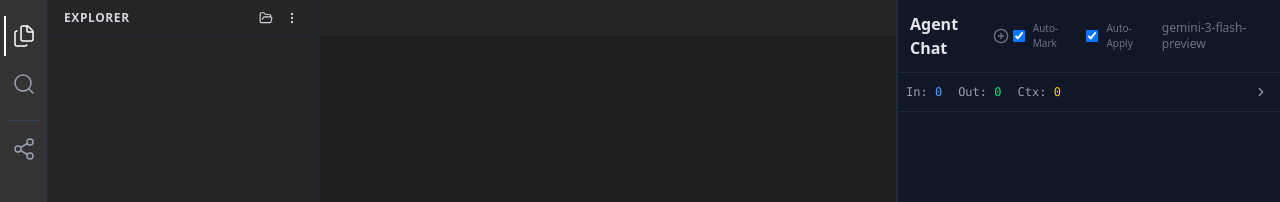
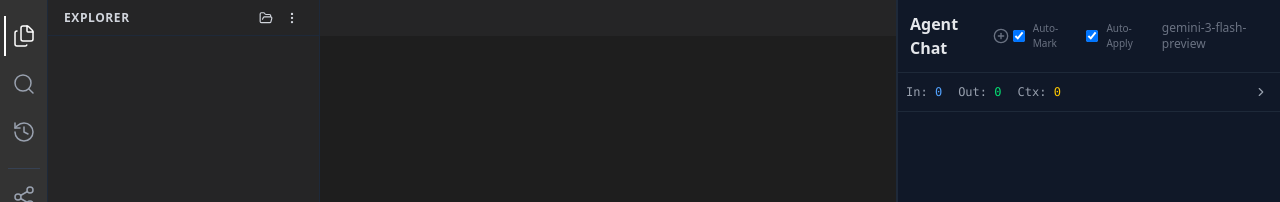
Before and after one commit to Anonymousinterpares/VSC_OMEGA, a React (Vite) app: page / in a window 1280 px wide. Shown: the top 202 px of the page. Built offline with nearby package versions, Linux system fonts and the light colour scheme.

Commit message:
implemented task history

```diff
--- a/src/renderer/components/Chat/ChatWindow.tsx
+++ b/src/renderer/components/Chat/ChatWindow.tsx
@@ -9,6 +9,7 @@ import { TaskVerification } from './TaskVerification';
 import { MissionStatus } from './MissionStatus';
 import { useTaskStore } from '../../store/useTaskStore';
 import { useExecutionStore } from '../../store/useExecutionStore';
+import { useHistoryStore, SavedTask } from '../../store/useHistoryStore';
 
 interface ITokenStats {
     totalInput: number;
@@ -289,9 +290,11 @@ export const ChatWindow: React.FC = () => {
   const [currentAgent, setCurrentAgent] = useState<string | null>(null);
   const [autoApply, setAutoApply] = useState(true);
 
-  const { strictMode, setStrictMode, setTasks, initiateMission, stopTimer } = useTaskStore();
+  const { strictMode, setStrictMode, setTasks, initiateMission, stopTimer, tasks, resetTasks } = useTaskStore();
   const autoMarkTasks = !strictMode;
   const setAutoMarkTasks = (val: boolean) => setStrictMode(!val);
+
+  const { archiveTask, restoreRequest, clearRestoreRequest } = useHistoryStore();
 
   // Stats State
   const [tokenStats, setTokenStats] = useState<ITokenStats>({
@@ -305,7 +308,7 @@ export const ChatWindow: React.FC = () => {
   const scrollRef = useRef<HTMLDivElement>(null);
   const { settings } = useSettingsStore();
   const { fileTree } = useFileStore();
-  const { activeContext } = useContextStore();
+  const { activeContext, clearContext, setContext } = useContextStore();
   const executionStatus = useExecutionStore(state => state.status);
 
   useEffect(() => {
@@ -314,20 +317,55 @@ export const ChatWindow: React.FC = () => {
     }
   }, [messages]);
 
+  // Handle History Restoration
+  useEffect(() => {
+      if (restoreRequest) {
+          setMessages(restoreRequest.messages);
+          setTasks(restoreRequest.tasks);
+          setContext(restoreRequest.context);
+          if (restoreRequest.tokenStats) {
+              setTokenStats(restoreRequest.tokenStats);
+          }
+          clearRestoreRequest();
+      }
+  }, [restoreRequest, setContext, setTasks, clearRestoreRequest]);
+
   const handleResetChat = async () => {
       if (!window.electron) return;
 
-      const confirm = window.confirm("Are you sure you want to start a new task? This will clear current conversation history and task progress.");
+      const confirm = window.confirm("Are you sure you want to start a new task? This will save the current session to history and clear everything.");
       if (!confirm) return;
 
+      // 1. Archive current session
+      if (messages.length > 0) {
+          const firstUserMsg = messages.find(m => m.role === 'user');
+          const name = firstUserMsg ? firstUserMsg.content.slice(0, 50) + (firstUserMsg.content.length > 50 ? '...' : '') : `Task ${new Date().toLocaleString()}`;
+
+          archiveTask({
+              id: Date.now().toString(),
+              name,
+              timestamp: Date.now(),
+              messages: [...messages],
+              tasks: [...tasks],
+              context: [...activeContext],
+              tokenStats: { ...tokenStats }
+          });
+      }
+
+      // 2. Clear Local State
       setMessages([]);
-      resetTasks();
       setTokenStats({
           totalInput: 0,
           totalOutput: 0,
           currentContextSize: 0,
           agentStats: {}
       });
+
+      // 3. Clear Stores
+      resetTasks();
+      clearContext();
+
+      // 4. Reset Backend
       await window.electron.ipcRenderer.invoke(CHANNELS.TO_MAIN.RESET_SESSION);
   };
 
--- a/src/renderer/components/Sidebar/Sidebar.tsx
+++ b/src/renderer/components/Sidebar/Sidebar.tsx
@@ -1,14 +1,15 @@
 import React, { useState } from 'react';
-import { Files, Search, Settings, FolderOpen, MoreVertical, Share2 } from 'lucide-react';
+import { Files, Search, Settings, FolderOpen, MoreVertical, Share2, History } from 'lucide-react';
 import clsx from 'clsx';
 import { FileTree } from './FileTree';
 import { SearchPanel } from './SearchPanel';
 import { ActiveContextList } from './ActiveContextList';
+import { TaskHistory } from './TaskHistory';
 import { useSettingsStore } from '../../store/useSettingsStore';
 import { useFileStore } from '../../store/useFileStore';
 import { useViewStore } from '../../store/useViewStore';
 
-type SidebarView = 'explorer' | 'search';
+type SidebarView = 'explorer' | 'search' | 'history';
 
 export const Sidebar = () => {
     const [sidebarView, setSidebarView] = useState<SidebarView>('explorer');
@@ -16,7 +17,7 @@ export const Sidebar = () => {
     const { toggleModal } = useSettingsStore();
     const { openFolder } = useFileStore();
 
-    const handleViewChange = (view: 'explorer' | 'search') => {
+    const handleViewChange = (view: SidebarView) => {
         setSidebarView(view);
         setActiveView('editor'); // Switch back to editor when sidebar is clicked
     };
@@ -40,6 +41,14 @@ export const Sidebar = () => {
                 >
                     <Search size={24} strokeWidth={1.5} />
                     {activeView === 'editor' && sidebarView === 'search' && <div className="absolute left-0 top-0 bottom-0 w-0.5 bg-white" />}
+                </button>
+                <button
+                    onClick={() => handleViewChange('history')}
+                    className={clsx("p-2 mb-2 rounded hover:text-white relative", activeView === 'editor' && sidebarView === 'history' && "text-white")}
+                    title="Task History"
+                >
+                    <History size={24} strokeWidth={1.5} />
+                    {activeView === 'editor' && sidebarView === 'history' && <div className="absolute left-0 top-0 bottom-0 w-0.5 bg-white" />}
                 </button>
 
                 <div className="w-8 h-px bg-gray-700 my-2"></div>
@@ -94,6 +103,10 @@ export const Sidebar = () => {
                 {sidebarView === 'search' && (
                     <SearchPanel />
                 )}
+
+                {sidebarView === 'history' && (
+                    <TaskHistory />
+                )}
             </div>
         </div>
     );
--- /dev/null
+++ b/src/renderer/components/Sidebar/TaskHistory.tsx
@@ -0,0 +1,76 @@
+import React from 'react';
+import { useHistoryStore, SavedTask } from '../../store/useHistoryStore';
+import { History, Trash2, RotateCcw, MessageSquare, CheckSquare, Clock } from 'lucide-react';
+
+export const TaskHistory: React.FC = () => {
+    const { history, deleteTask, requestRestore } = useHistoryStore();
+
+    const formatDate = (ts: number) => {
+        return new Date(ts).toLocaleString(undefined, {
+            month: 'short', day: 'numeric', hour: '2-digit', minute: '2-digit'
+        });
+    };
+
+    const handleRestore = (task: SavedTask) => {
+        if (confirm(`Restore task "${task.name}"? Current progress will be lost if not saved.`)) {
+            requestRestore(task);
+        }
+    };
+
+    return (
+        <div className="flex flex-col h-full bg-gray-900 text-gray-300">
+            <div className="p-2 border-b border-gray-800 text-xs font-semibold text-gray-500 uppercase tracking-wider flex items-center">
+                <History size={14} className="mr-2" />
+                Task History
+            </div>
+
+            <div className="flex-1 overflow-y-auto p-2 space-y-2">
+                {history.length === 0 ? (
+                    <div className="text-center p-4 text-gray-600 italic text-xs">
+                        No history yet. Start a new task to archive the current one.
+                    </div>
+                ) : (
+                    history.map(task => (
+                        <div key={task.id} className="group bg-gray-800/50 hover:bg-gray-800 border border-gray-700/50 hover:border-gray-600 rounded p-2 transition-all">
+                            <div className="flex justify-between items-start mb-1">
+                                <span className="font-medium text-xs text-blue-300 line-clamp-2 w-full pr-4" title={task.name}>
+                                    {task.name}
+                                </span>
+                                <button
+                                    onClick={(e) => { e.stopPropagation(); deleteTask(task.id); }}
+                                    className="opacity-0 group-hover:opacity-100 text-gray-600 hover:text-red-400 transition-opacity p-0.5"
+                                    title="Delete from history"
+                                >
+                                    <Trash2 size={12} />
+                                </button>
+                            </div>
+
+                            <div className="flex items-center space-x-3 text-[10px] text-gray-500 mb-2">
+                                <span className="flex items-center">
+                                    <Clock size={10} className="mr-1" />
+                                    {formatDate(task.timestamp)}
+                                </span>
+                                <span className="flex items-center">
+                                    <MessageSquare size={10} className="mr-1" />
+                                    {task.messages.length}
+                                </span>
+                                <span className="flex items-center">
+                                    <CheckSquare size={10} className="mr-1" />
+                                    {task.tasks.length}
+                                </span>
+                            </div>
+
+                            <button
+                                onClick={() => handleRestore(task)}
+                                className="w-full py-1 bg-gray-700 hover:bg-blue-600/20 hover:text-blue-300 rounded text-[10px] flex items-center justify-center transition-colors"
+                            >
+                                <RotateCcw size={10} className="mr-1.5" />
+                                Restore Session
+                            </button>
+                        </div>
+                    ))
+                )}
+            </div>
+        </div>
+    );
+};
--- a/src/renderer/store/useContextStore.ts
+++ b/src/renderer/store/useContextStore.ts
@@ -14,6 +14,7 @@ interface ContextState {
     addContextItem: (item: ContextItem) => void;
     removeContextItem: (id: string) => void;
     clearContext: () => void;
+    setContext: (items: ContextItem[]) => void;
 }
 
 export const useContextStore = create<ContextState>((set) => ({
@@ -25,4 +26,5 @@ export const useContextStore = create<ContextState>((set) => ({
         activeContext: state.activeContext.filter(i => i.id !== id)
     })),
     clearContext: () => set({ activeContext: [] }),
+    setContext: (items) => set({ activeContext: items }),
 }));
--- /dev/null
+++ b/src/renderer/store/useHistoryStore.ts
@@ -0,0 +1,57 @@
+import { create } from 'zustand';
+import { persist } from 'zustand/middleware';
+import { IAgentMessage } from '@/shared/types';
+import { ITask } from './useTaskStore';
+import { ContextItem } from './useContextStore';
+
+export interface SavedTask {
+    id: string;
+    name: string; // Derived from first user message or generated
+    timestamp: number;
+    messages: IAgentMessage[];
+    tasks: ITask[];
+    context: ContextItem[];
+    tokenStats: any; // Using any for ITokenStats to avoid circular dep or duplication, but ideally importing
+}
+
+interface HistoryState {
+    history: SavedTask[];
+    restoreRequest: SavedTask | null; // Signal to components to load this state
+
+    archiveTask: (task: SavedTask) => void;
+    deleteTask: (id: string) => void;
+    clearHistory: () => void;
+    requestRestore: (task: SavedTask) => void;
+    clearRestoreRequest: () => void;
+}
+
+export const useHistoryStore = create<HistoryState>()(
+    persist(
+        (set) => ({
+            history: [],
+            restoreRequest: null,
+
+            archiveTask: (task) => set((state) => {
+                // Remove existing if overwriting (optional, but good for "save current")
+                // For now, we assume "New Task" archives the *finished* previous one.
+                // We'll filter out very short/empty tasks to avoid clutter.
+                if (task.messages.length <= 1) return state;
+
+                return { history: [task, ...state.history].slice(0, 50) }; // Keep last 50
+            }),
+
+            deleteTask: (id) => set((state) => ({
+                history: state.history.filter(t => t.id !== id)
+            })),
+
+            clearHistory: () => set({ history: [] }),
+
+            requestRestore: (task) => set({ restoreRequest: task }),
+
+            clearRestoreRequest: () => set({ restoreRequest: null })
+        }),
+        {
+            name: 'task-history-storage', // unique name
+        }
+    )
+);
```
